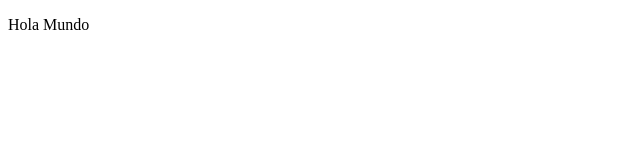
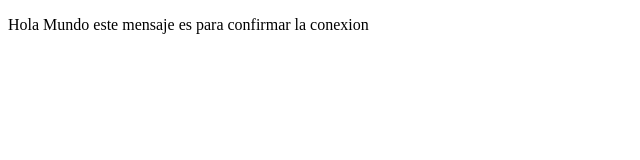
Before and after one commit to felipejuan224/projectdemocursoprework, a plain HTML site: page index.html in a window 1280 px wide. Shown: the whole page, without its empty margins (0-640 px from the left). Drawn offline with Linux system fonts and the light colour scheme.

```diff
--- a/index.html
+++ b/index.html
@@ -8,7 +8,7 @@
 </head>
 <body>
     <p>
-        Hola Mundo
+        Hola Mundo este mensaje es para confirmar la conexion
     </p>
 </body>
 </html>
```
